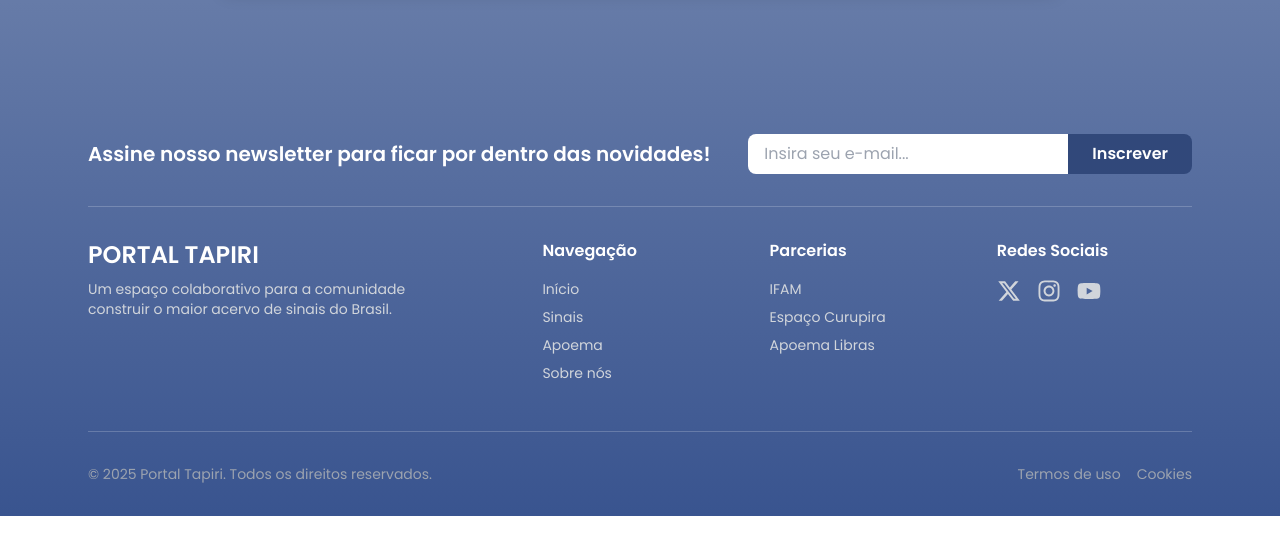
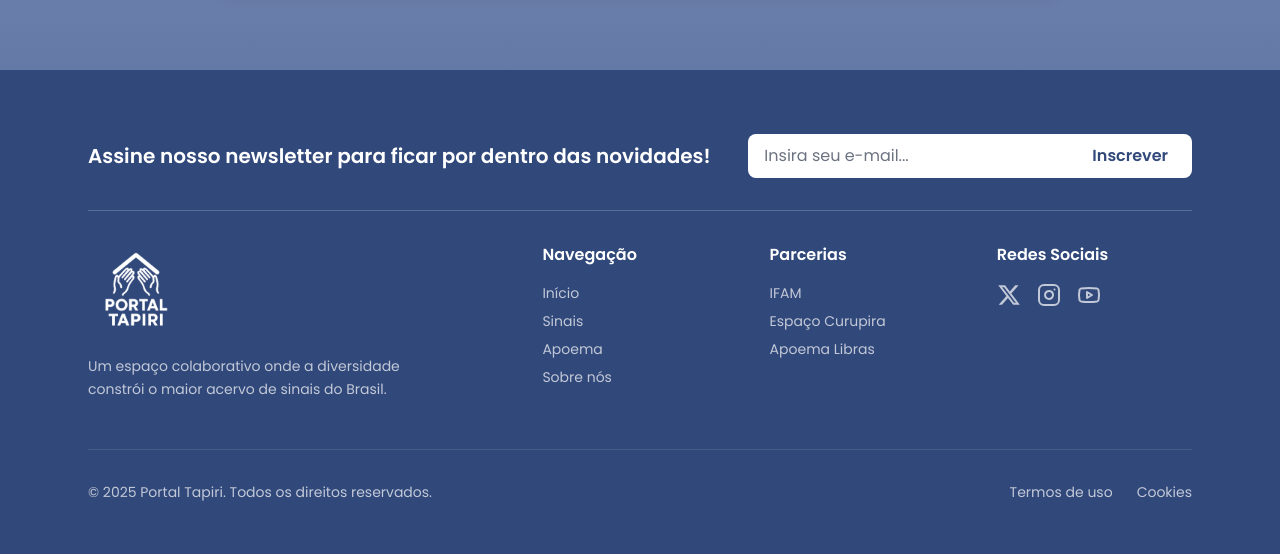
Before and after one commit to MatheusVictor23/librasedu, a React (Vite) app in the folder apps/web/: page / in a window 1280 px wide. Shown: the part 2339-2893 px from the top of the page. Before the commit the page ends 2855 px from the top, so only its background shows below. Built offline with nearby package versions, Linux system fonts and the light colour scheme; no server answers.

Commit message:
refactor: atualizar componentes visuais
- Melhorar consistência visual dos componentes
- Atualizar estilos para seguir design system
- Ajustar responsividade
- Adicionar animações e transições

```diff
--- a/apps/web/src/components/Button.jsx
+++ b/apps/web/src/components/Button.jsx
@@ -1,8 +1,6 @@
-// src/components/Button.jsx
 import React from 'react';
 
 const Button = ({ children, variant = 'primary', className, ...props }) => {
-  // ALTERAÇÃO AQUI: Trocamos 'rounded-lg' por 'rounded-full'
   const baseStyles = 'px-6 py-3 font-semibold rounded-full shadow-md transition-colors duration-300';
 
   const styles = {
@@ -18,4 +16,3 @@ const Button = ({ children, variant = 'primary', className, ...props }) => {
 };
 
 export default Button;
-// material ui, chakra, shadcn
--- a/apps/web/src/components/ContributeSection.jsx
+++ b/apps/web/src/components/ContributeSection.jsx
@@ -35,7 +35,7 @@ const ContributeSection = () => {
             title="Seja nosso parceiro!"
             delay={100}
           >
-            Você pode contribuir com divulgação e blablablablabla
+            Você pode contribuir com divulgação e colaboração.
           </ContributeCard>
 
           <ContributeCard
--- a/apps/web/src/components/Footer.jsx
+++ b/apps/web/src/components/Footer.jsx
@@ -1,55 +1,90 @@
 // src/components/Footer.jsx
 
 import React from 'react';
-import { FaInstagram, FaYoutube } from 'react-icons/fa';
+import { Link } from 'react-router-dom';
+import { Youtube, Instagram } from 'lucide-react';
 import { FaXTwitter } from 'react-icons/fa6';
+import illustrationUrl from "../assets/ilustracao3.png";
 
-const Footer = () => {
+const Footer = ({ variant = 'user' }) => {
   const currentYear = new Date().getFullYear();
+  const isLanding = variant === 'landing';
+
+  // --- ALTERAÇÃO AQUI ---
+  // Trocamos 'bg-white/10 backdrop-blur-md' por 'bg-transparent'
+  // para que o footer se misture com o gradiente da página.
+  const bgClass = isLanding ? 'bg-transparent' : 'bg-brand-blue';
+
+  const textClass = 'text-white';
+  const textSecondaryClass = isLanding ? 'text-white/80' : 'text-white/70';
+  const borderClass = isLanding ? 'border-white/20' : 'border-white/10';
+  const inputBgClass = isLanding ? 'bg-white/90' : 'bg-white';
 
   return (
-    <footer className="bg-transparent text-white">
-      <div className="container mx-auto max-w-6xl px-6 pt-16 pb-8">
+    <footer className={`${bgClass} ${textClass} mt-auto`}>
+      <div className="container mx-auto max-w-6xl px-4 sm:px-6 py-12 sm:py-16">
+
         {/* Seção da Newsletter */}
         <div className="flex flex-col md:flex-row items-center justify-between border-b border-white/20 pb-8 mb-8">
-          <h3 className="text-xl text-white font-semibold mb-4 md:mb-0 text-center md:text-left">
+          <h3 className="text-lg sm:text-xl font-semibold mb-4 md:mb-0 text-center md:text-left">
             Assine nosso newsletter para ficar por dentro das novidades!
           </h3>
-          <form className="flex w-full md:w-auto mt-4 md:mt-0">
+          <form className="flex w-full md:w-auto">
             <input
               type="email"
               placeholder="Insira seu e-mail..."
-              className="w-full md:w-80 px-4 py-2 rounded-l-lg text-brand-text-primary focus:outline-none"
+              className={`w-full md:w-80 px-4 py-2.5 rounded-l-lg text-brand-text-primary placeholder-gray-500 focus:outline-none focus:ring-2 focus:ring-white/50 ${inputBgClass}`}
             />
             <button
               type="submit"
-              className="px-6 py-2 bg-brand-blue text-white font-semibold rounded-r-lg hover:bg-brand-blue-dark transition-colors"
+              className="px-6 py-2.5 bg-white text-brand-blue font-semibold rounded-r-lg hover:bg-gray-100 transition-colors whitespace-nowrap"
             >
               Inscrever
             </button>
           </form>
         </div>
 
-        {/* ALTERAÇÃO AQUI:
-          - Usamos um grid de 5 colunas para criar espaçamento consistente.
-          - O logo ocupa 2 colunas e as outras 3 ocupam 1 coluna cada.
-        */}
-        <div className="grid grid-cols-2 md:grid-cols-5 gap-8 text-center md:text-left">
+        {/* Grid de Informações */}
+        <div className="grid grid-cols-2 md:grid-cols-5 gap-8 text-center md:text-left mb-12">
 
           {/* Coluna do Projeto (ocupa 2 colunas) */}
           <div className="col-span-2">
-            <h4 className="text-2xl font-bold text-white mb-2">PORTAL TAPIRI</h4>
-            <p className="text-gray-300 text-sm max-w-xs mx-auto md:mx-0">Um espaço colaborativo para a comunidade construir o maior acervo de sinais do Brasil.</p>
+            <div className="flex items-center gap-3 mb-4 justify-center md:justify-start">
+              <img
+                src={illustrationUrl}
+                alt="Portal Tapiri Logo"
+                className="h-24 w-auto object-contain brightness-0 invert"
+              />
+            </div>
+            <p className={`text-sm ${textSecondaryClass} leading-relaxed max-w-xs mx-auto md:mx-0`}>
+              Um espaço colaborativo onde a diversidade constrói o maior acervo de sinais do Brasil.
+            </p>
           </div>
 
           {/* Coluna de Navegação */}
           <div>
             <h5 className="font-bold text-white mb-4">Navegação</h5>
             <ul className="space-y-2 text-sm">
-              <li><a href="#" className="text-gray-300 hover:text-white transition">Início</a></li>
-              <li><a href="#" className="text-gray-300 hover:text-white transition">Sinais</a></li>
-              <li><a href="#" className="text-gray-300 hover:text-white transition">Apoema</a></li>
-              <li><a href="#" className="text-gray-300 hover:text-white transition">Sobre nós</a></li>
+              <li>
+                <Link to="/" className={`${textSecondaryClass} hover:text-white transition-colors`}>
+                  Início
+                </Link>
+              </li>
+              <li>
+                <Link to="/sinais" className={`${textSecondaryClass} hover:text-white transition-colors`}>
+                  Sinais
+                </Link>
+              </li>
+              <li>
+                <Link to="/apoema" className={`${textSecondaryClass} hover:text-white transition-colors`}>
+                  Apoema
+                </Link>
+              </li>
+              <li>
+                <Link to="/sobre-nos" className={`${textSecondaryClass} hover:text-white transition-colors`}>
+                  Sobre nós
+                </Link>
+              </li>
             </ul>
           </div>
 
@@ -57,9 +92,22 @@ const Footer = () => {
           <div>
             <h5 className="font-bold text-white mb-4">Parcerias</h5>
             <ul className="space-y-2 text-sm">
-              <li className="text-gray-300">IFAM</li>
-              <li className="text-gray-300">Espaço Curupira</li>
-              <li className="text-gray-300">Apoema Libras</li>
+              <li>
+                <a
+                  href="https://portal.ifam.edu.br"
+                  target="_blank"
+                  rel="noopener noreferrer"
+                  className={`${textSecondaryClass} hover:text-white transition-colors`}
+                >
+                  IFAM
+                </a>
+              </li>
+              <li className={`${textSecondaryClass}`}>
+                Espaço Curupira
+              </li>
+              <li className={`${textSecondaryClass}`}>
+                Apoema Libras
+              </li>
             </ul>
           </div>
 
@@ -67,19 +115,43 @@ const Footer = () => {
           <div>
             <h5 className="font-bold text-white mb-4">Redes Sociais</h5>
             <div className="flex space-x-4 justify-center md:justify-start">
-              <a href="#" aria-label="Twitter" className="text-gray-300 hover:text-white transition"><FaXTwitter size={24} /></a>
-              <a href="#" aria-label="Instagram" className="text-gray-300 hover:text-white transition"><FaInstagram size={24} /></a>
-              <a href="#" aria-label="YouTube" className="text-gray-300 hover:text-white transition"><FaYoutube size={24} /></a>
+              <a
+                href="#"
+                aria-label="Twitter"
+                className={`${textSecondaryClass} hover:text-white transition-colors`}
+              >
+                <FaXTwitter size={24} />
+              </a>
+              <a
+                href="#"
+                aria-label="Instagram"
+                className={`${textSecondaryClass} hover:text-white transition-colors`}
+              >
+                <Instagram size={24} />
+              </a>
+              <a
+                href="#"
+                aria-label="YouTube"
+                className={`${textSecondaryClass} hover:text-white transition-colors`}
+              >
+                <Youtube size={24} />
+              </a>
             </div>
           </div>
         </div>
 
         {/* Seção de Copyright */}
-        <div className="mt-12 pt-8 border-t border-white/20 text-center text-sm text-gray-400 flex flex-col md:flex-row justify-between">
-          <p>© {currentYear} Portal Tapiri. Todos os direitos reservados.</p>
-          <div className="space-x-4 mt-4 md:mt-0">
-              <a href="#" className="hover:text-white transition">Termos de uso</a>
-              <a href="#" className="hover:text-white transition">Cookies</a>
+        <div className={`pt-8 border-t ${borderClass}`}>
+          <div className={`flex flex-col md:flex-row justify-between items-center gap-4 text-sm ${textSecondaryClass}`}>
+            <p>© {currentYear} Portal Tapiri. Todos os direitos reservados.</p>
+            <div className="flex gap-6">
+              <Link to="/termos" className={`${textSecondaryClass} hover:text-white transition-colors`}>
+                Termos de uso
+              </Link>
+              <Link to="/privacidade" className={`${textSecondaryClass} hover:text-white transition-colors`}>
+                Cookies
+              </Link>
+            </div>
           </div>
         </div>
       </div>
--- a/apps/web/src/components/ProposalDetailModal.jsx
+++ b/apps/web/src/components/ProposalDetailModal.jsx
@@ -20,8 +20,6 @@ const StatusBadge = ({ status }) => {
 const ProposalDetailModal = ({ proposal, onClose }) => {
   if (!proposal) return null;
 
-  // 1. CONSTRUIR A URL DO VÍDEO BRUTO A PARTIR DO BACKEND
-  // Usamos 'videoBrutoUrl', que é o campo correto no schema do Prisma
   const videoBrutoSrc = proposal.videoBrutoUrl ? `http://localhost:3000/${proposal.videoBrutoUrl}` : null;
 
   return (
@@ -36,8 +34,6 @@ const ProposalDetailModal = ({ proposal, onClose }) => {
 
         <div className="p-6 space-y-4 overflow-y-auto">
           <div className="grid grid-cols-1 md:grid-cols-2 gap-6">
-
-            {/* 2. SUBSTITUIR O IFRAME DO YOUTUBE PELA TAG <video> */}
             <div className="w-full bg-gray-900 rounded-lg overflow-hidden aspect-video">
               {videoBrutoSrc ? (
                 <video
--- a/apps/web/src/components/UserProfileCard.jsx
+++ b/apps/web/src/components/UserProfileCard.jsx
@@ -1,7 +1,7 @@
 import React from 'react';
 import { Mail, Building, Edit } from 'lucide-react';
 
-const UserProfileCard = ({ user, onEditProfile }) => {
+const UserProfileCard = ({ user, onEditProfile, editButtonClassName }) => {
   if (!user) {
     return (
       <div className="bg-white rounded-lg shadow-md p-6 text-center animate-pulse">
@@ -16,6 +16,10 @@ const UserProfileCard = ({ user, onEditProfile }) => {
   const displayAvatarUrl = avatarUrl
     ? `http://localhost:3000/${avatarUrl}`
     : `https://ui-avatars.com/api/?name=${encodeURIComponent(nome || '')}&background=31487A&color=fff&size=128`;
+
+  // Classes padrão do botão se nenhuma customização for passada
+  const defaultButtonClasses = "bg-gray-100 text-gray-700 hover:bg-gray-200";
+  const buttonClasses = editButtonClassName || defaultButtonClasses;
 
   return (
     <div className="bg-white rounded-lg shadow-md p-6 text-brand-text-primary">
@@ -44,7 +48,7 @@ const UserProfileCard = ({ user, onEditProfile }) => {
 
       <button
         onClick={onEditProfile}
-        className="mt-6 w-full flex items-center justify-center space-x-2 bg-gray-100 text-gray-700 px-4 py-2 rounded-lg hover:bg-gray-200 transition-colors text-sm font-medium"
+        className={`mt-6 w-full flex items-center justify-center space-x-2 px-4 py-2 rounded-lg transition-colors text-sm font-medium ${buttonClasses}`}
       >
         <Edit size={16} />
         <span>Editar Perfil</span>
```
Also changed, not shown: apps/web/src/components/SignCard.jsx (+83 -33 lines).
